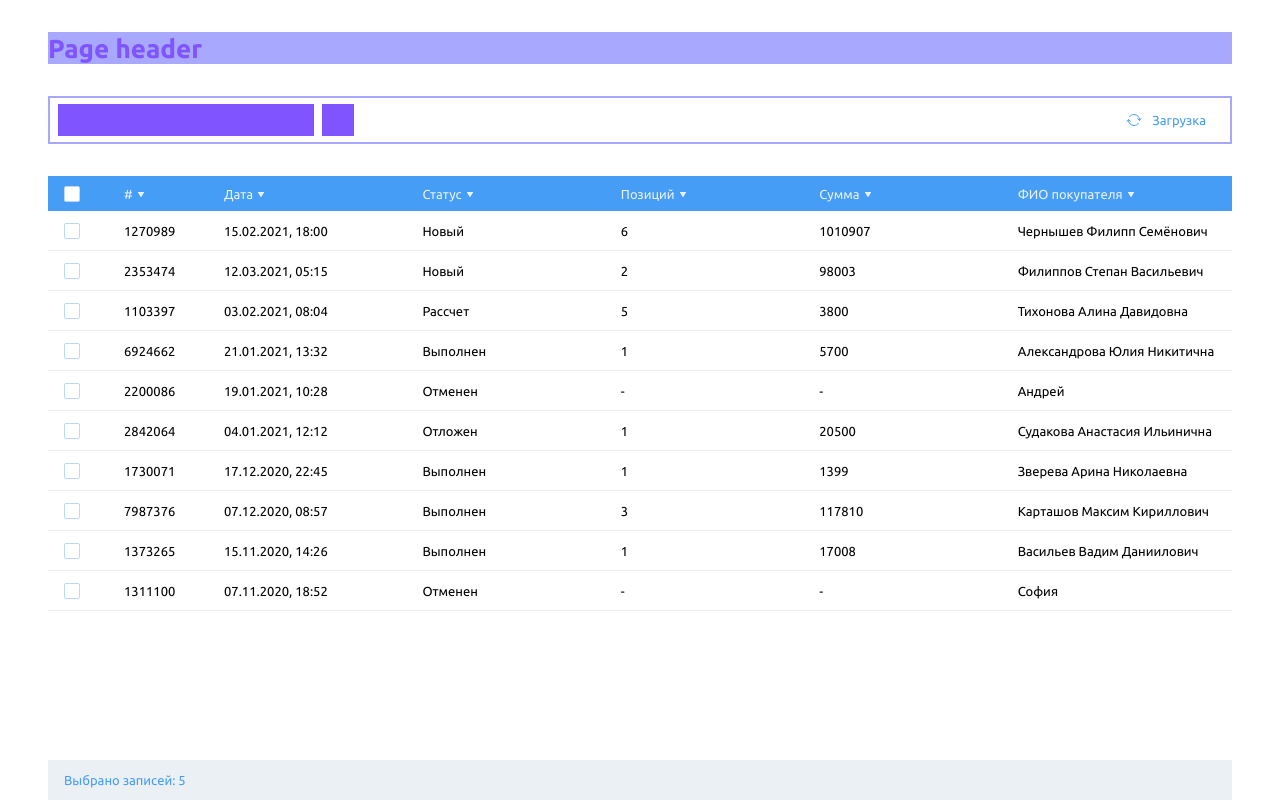
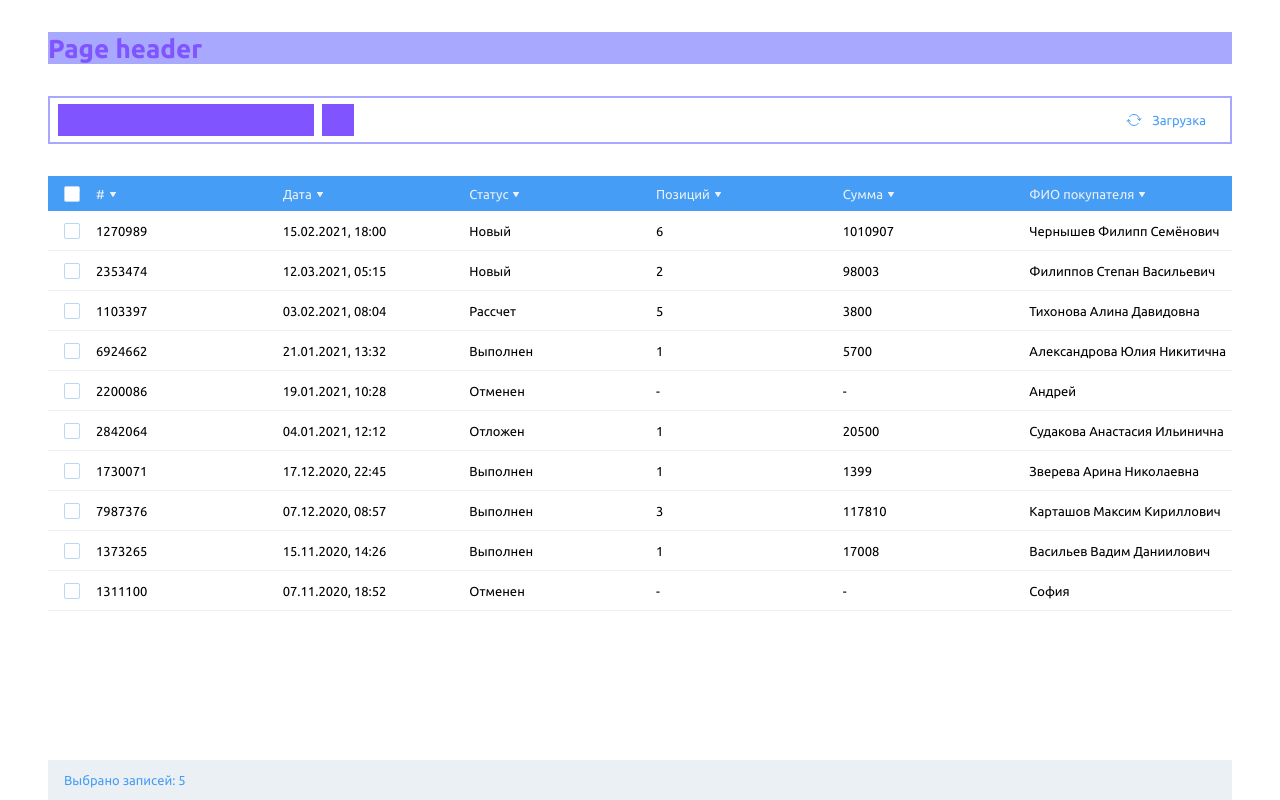
Before and after one commit to sponfin/admin-panel, a React (Create React App) app: page / in a window 1280 px wide. Built offline with nearby package versions, Linux system fonts and the light colour scheme.

Commit message:
Добавил минимальную ширину для всех столбцов

```diff
--- a/src/common/components/TableCell/TableCell.module.css
+++ b/src/common/components/TableCell/TableCell.module.css
@@ -2,7 +2,7 @@
   display: flex;
   flex-wrap: nowrap;
   white-space: nowrap;
-  flex: 1;
+  flex: 1 0;
 }
 
 .vArrow {
--- a/src/modules/OrdersPage/components/OrdersTable/OrdersTable.jsx
+++ b/src/modules/OrdersPage/components/OrdersTable/OrdersTable.jsx
@@ -15,32 +15,52 @@ export const OrdersTable = ({ className, children, orders, ...props }) => {
   return (
     <div className={styles._}>
       <TableRow header>
-        <TableCell width={60} flex0>
+        <TableCell width={32} flex0>
           <Checkbox />
         </TableCell>
-        <TableCell vArrow width={100} flex0>
+        <TableCell vArrow width={70}>
           #
         </TableCell>
-        <TableCell vArrow>Дата</TableCell>
-        <TableCell vArrow>Статус</TableCell>
-        <TableCell vArrow>Позиций</TableCell>
-        <TableCell vArrow>Cумма</TableCell>
-        <TableCell vArrow>ФИО покупателя</TableCell>
+        <TableCell vArrow width={120}>
+          Дата
+        </TableCell>
+        <TableCell vArrow width={80}>
+          Статус
+        </TableCell>
+        <TableCell vArrow width={75}>
+          Позиций
+        </TableCell>
+        <TableCell vArrow width={70}>
+          Cумма
+        </TableCell>
+        <TableCell vArrow width={150}>
+          ФИО покупателя
+        </TableCell>
       </TableRow>
       <TableContent>
         {orders.map((orders) => (
           <TableRow key={orders.num}>
-            <TableCell width={60} flex0>
+            <TableCell width={32} flex0>
               <Checkbox />
             </TableCell>
-            <TableCell key={orders.num} width={100} flex0>
+            <TableCell key={orders.num} width={70}>
               {orders.num}
             </TableCell>
-            <TableCell key={orders.num}>{orders.date}</TableCell>
-            <TableCell key={orders.num}>{orders.status}</TableCell>
-            <TableCell key={orders.num}>{orders.position}</TableCell>
-            <TableCell key={orders.num}>{orders.sum}</TableCell>
-            <TableCell key={orders.num}>{orders.fio}</TableCell>
+            <TableCell key={orders.num} width={120}>
+              {orders.date}
+            </TableCell>
+            <TableCell key={orders.num} width={80}>
+              {orders.status}
+            </TableCell>
+            <TableCell key={orders.num} width={75}>
+              {orders.position}
+            </TableCell>
+            <TableCell key={orders.num} width={70}>
+              {orders.sum}
+            </TableCell>
+            <TableCell key={orders.num} width={150}>
+              {orders.fio}
+            </TableCell>
           </TableRow>
         ))}
       </TableContent>
```
